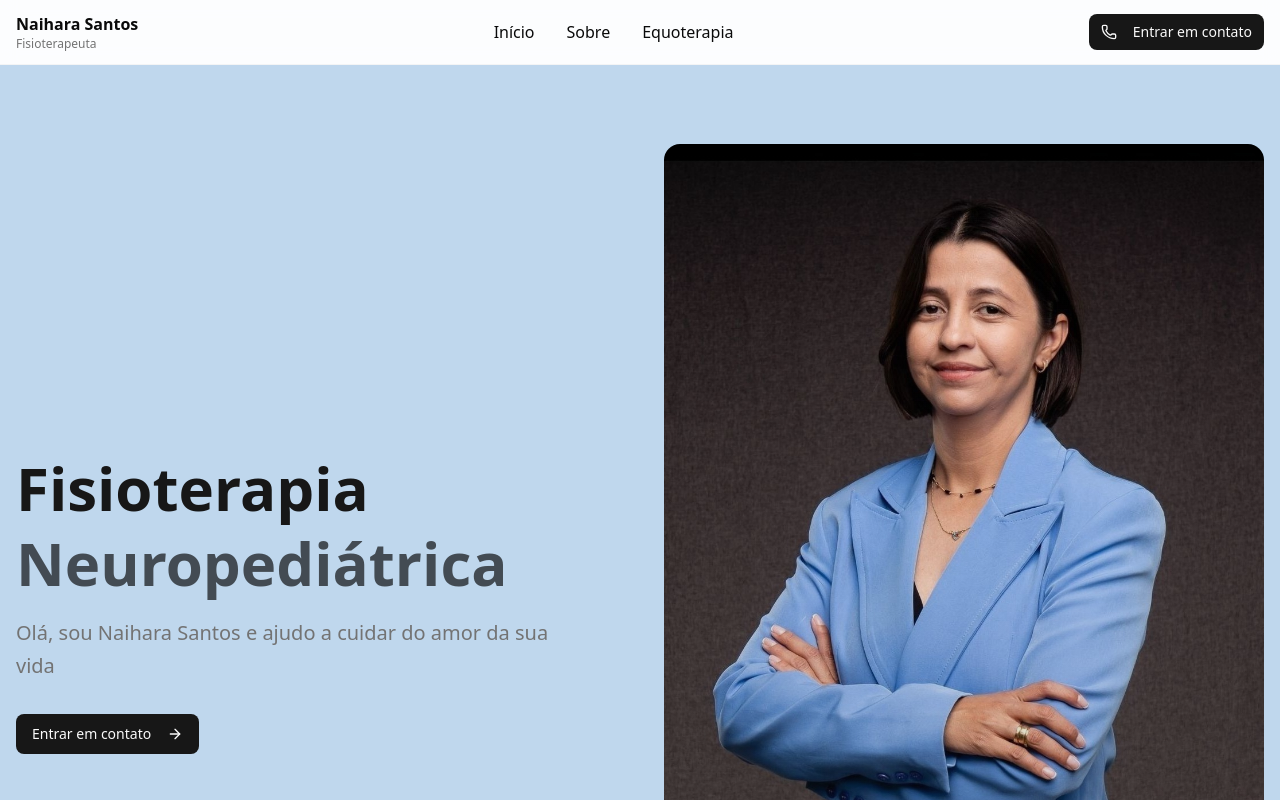
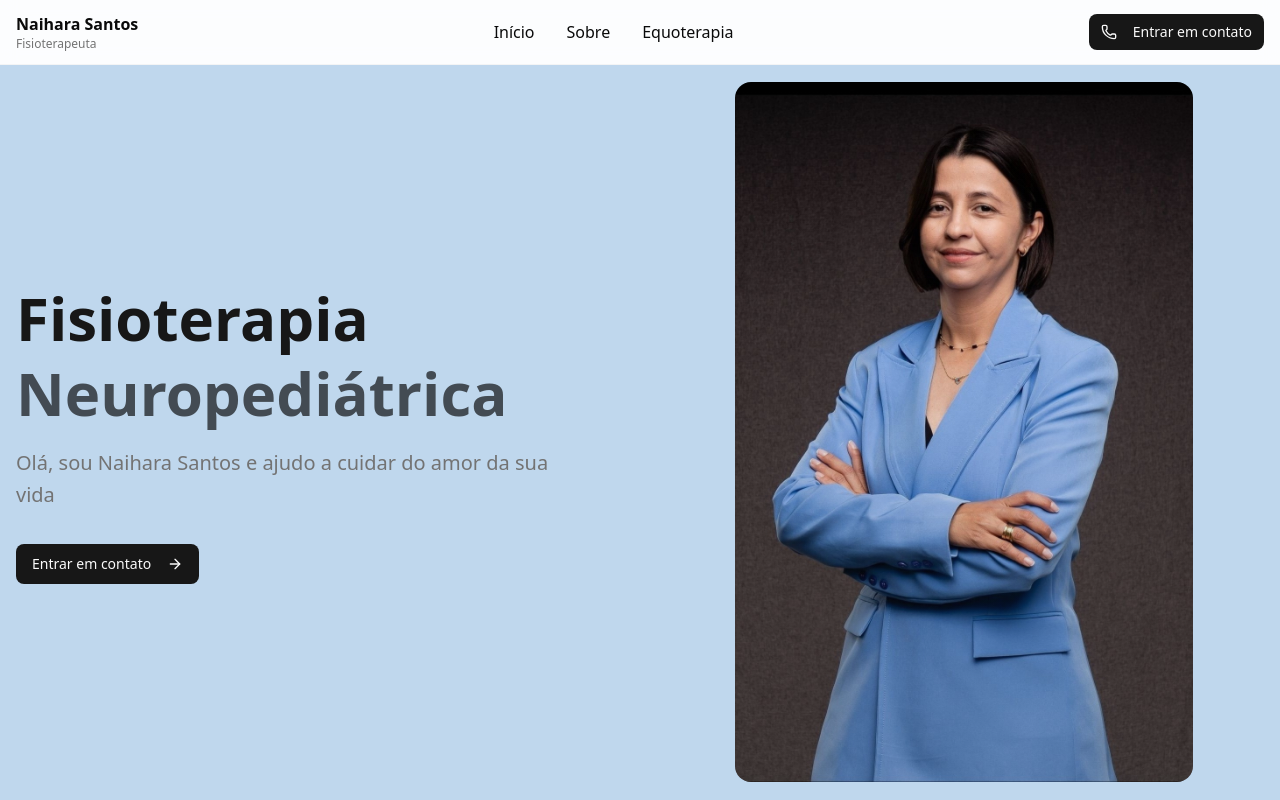
Before and after one commit to cal-oliveira/lp-naihara-santos, a Next.js app: page / in a window 1280 px wide. Shown: the top 800 px of the page. Built offline with nearby package versions, Linux system fonts and the light colour scheme.

Commit message:
fix: hero section image adjustment

```diff
--- a/src/app/sections/HeroDesktop.tsx
+++ b/src/app/sections/HeroDesktop.tsx
@@ -4,7 +4,7 @@ import heroImage from "@/assets/naihara2.jpg";
 
 export default function HeroDesktop(){
   return (
-    <section id="inicio" className="relative min-h-screen flex items-center bg-[#BFD7ED] pt-16">
+    <section id="inicio" className="relative h-screen min-h-screen flex items-center bg-[#BFD7ED] pt-16">
       <div className="container mx-auto px-4 py-20">
         <div className="grid lg:grid-cols-2 gap-12 items-center">
           <div className="space-y-8">
@@ -59,11 +59,11 @@ export default function HeroDesktop(){
           </div>
 
           <div className="relative">
-            <div className="relative rounded-2xl overflow-hidden shadow-elegant">
+            <div className="relative rounded-2xl overflow-hidden shadow-elegant mx-auto xl:w-fit">
               <img
                 src={heroImage.src}
                 alt="Naihara Santos - Fisioterapeuta Neuropediatra"
-                className="w-full h-auto object-cover"
+                className="w-full h-auto object-cover mx-auto xl:h-[700px] xl:w-fit xl:object-contain"
               />
               <div className="absolute inset-0 bg-gradient-to-t from-primary/20 to-transparent"></div>
             </div>
```
